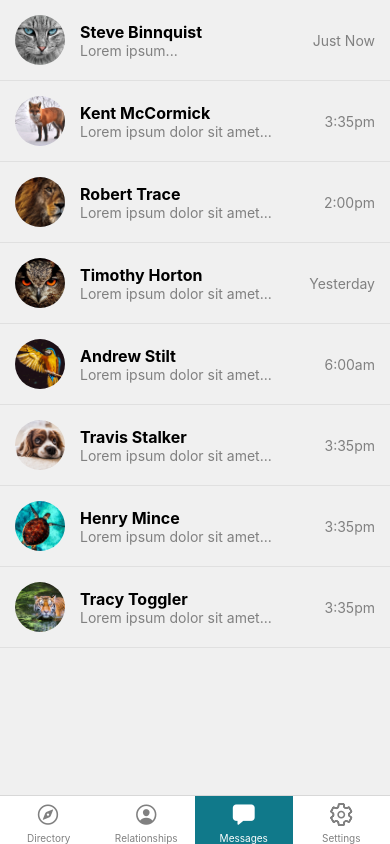
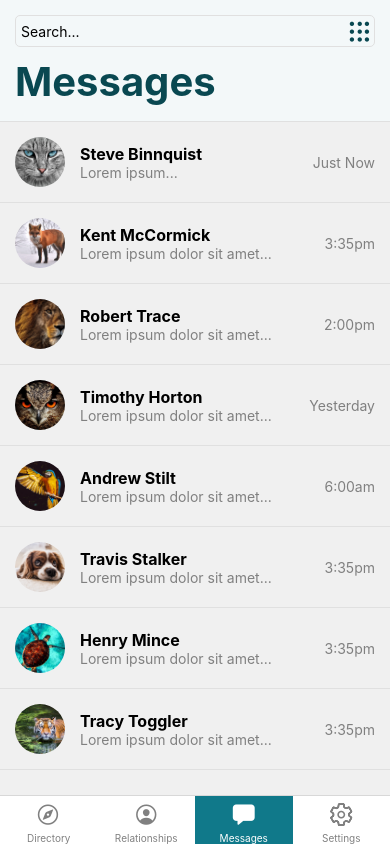
Before and after one commit to Valyria-Studios/geo_browser_app, a React Native app in the folder App/: screen /Messages in a window 390 px wide. Built offline with nearby package versions, Linux system fonts and the light colour scheme.

Commit message:
Added Search Bar to the Messages Screen

```diff
--- a/App/screens/Messages.js
+++ b/App/screens/Messages.js
@@ -1,10 +1,19 @@
 import React, { useState, useEffect } from "react";
-import { View, Text, FlatList, Image, StyleSheet } from "react-native";
+import {
+  View,
+  Text,
+  FlatList,
+  Image,
+  StyleSheet,
+  TextInput,
+} from "react-native";
 import { SafeAreaView } from "react-native-safe-area-context";
 import { fetchMessages } from "../api/messages";
+import Icon from "@expo/vector-icons/Fontisto";
 
 const Messages = () => {
   const [messages, setMessages] = useState([]);
+  const [search, setSearch] = useState(""); // State to hold the search input
 
   useEffect(() => {
     const fetchData = async () => {
@@ -16,6 +25,18 @@ const Messages = () => {
 
   return (
     <SafeAreaView style={styles.container}>
+      <View style={styles.header}>
+        <View style={styles.searchContainer}>
+          <TextInput
+            style={styles.searchBar}
+            value={search}
+            onChangeText={setSearch}
+            placeholder="Search..."
+          />
+          <Icon name="nav-icon-grid-a" size={20} color="#094851" />
+        </View>
+        <Text style={styles.title}>Messages</Text>
+      </View>
       <View>
         <FlatList
           data={messages}
@@ -37,6 +58,29 @@ const Messages = () => {
 };
 
 const styles = StyleSheet.create({
+  header: {
+    padding: 15,
+    borderBottomWidth: 1,
+    borderColor: "#e0e0e0",
+    backgroundColor: "#f3f8f9",
+  },
+  title: {
+    fontSize: 40,
+    fontWeight: "bold",
+    marginTop: 10,
+    color: "#094851",
+  },
+  searchContainer: {
+    flexDirection: "row",
+    borderWidth: 1,
+    borderColor: "#e0e0e0",
+    borderRadius: 5,
+    padding: 5,
+    alignItems: "center",
+  },
+  searchBar: {
+    flex: 1,
+  },
   container: {
     flex: 1,
     backgroundColor: "#f0f0f0",
```
